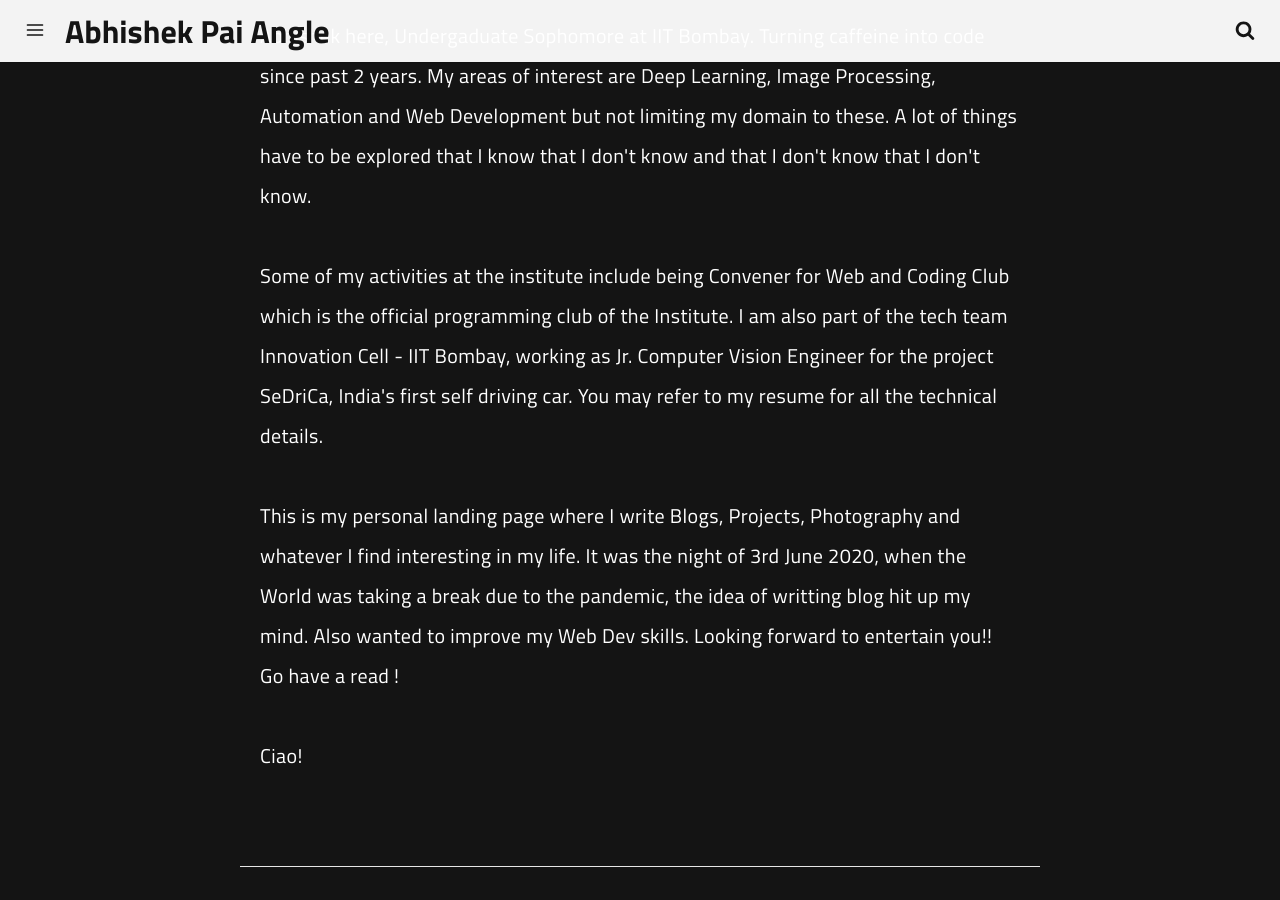
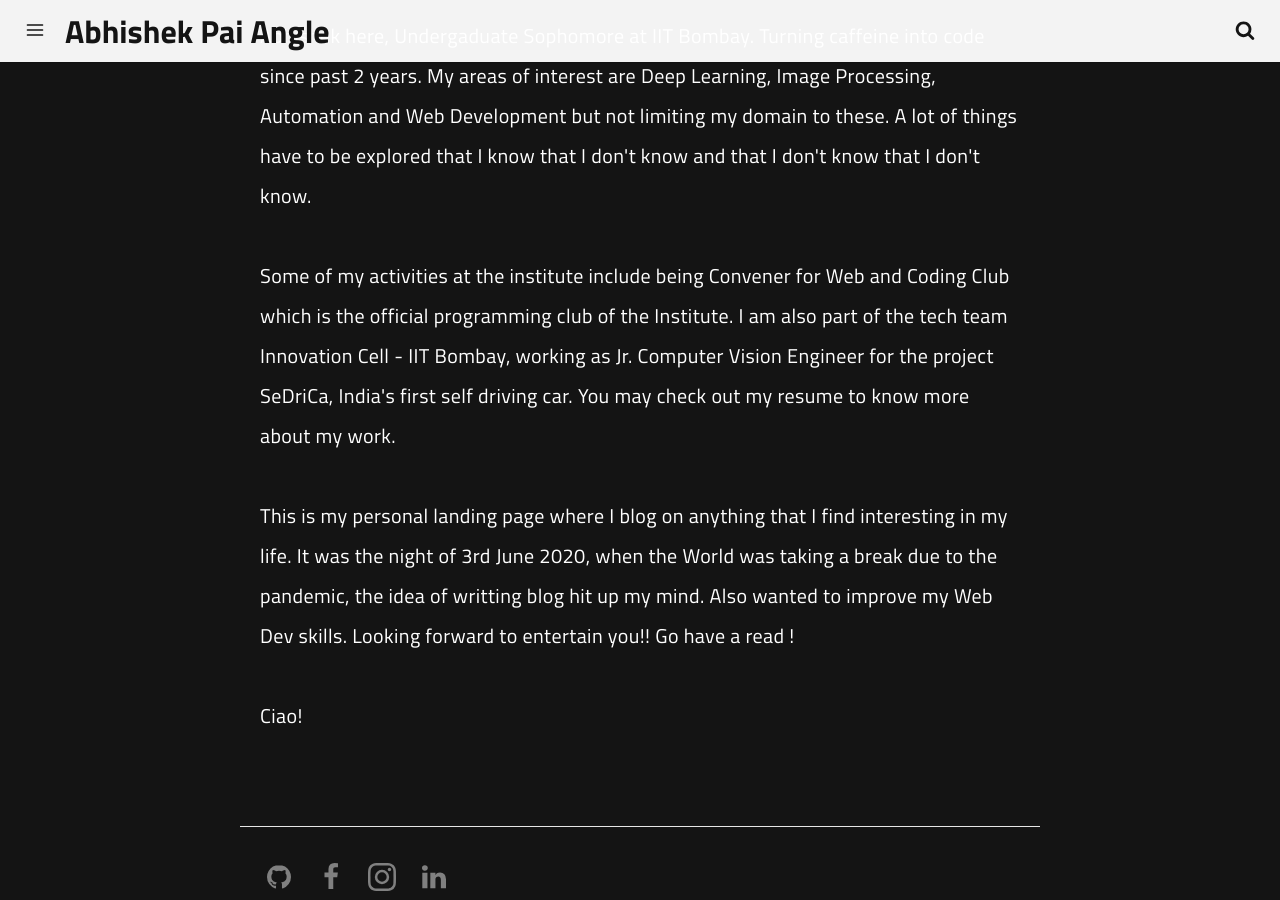
Before and after one commit to abhipaiangle17/Blog, a Jekyll site: the page built from pages/about.md, in a window 1280 px wide and 900 px high, scrolled down 802 px. Built offline with Jekyll 4.4.1, drawn with Linux system fonts in a browser that asks for light colours; a script that is not in the unit is left out.

Commit message:
Update about.md

```diff
--- a/pages/about.md
+++ b/pages/about.md
@@ -18,9 +18,9 @@ Glad that you landed here. My thoughts might entertain you or maybe get some gig
 <br><br>
 Abhishek here, Undergaduate Sophomore at IIT Bombay. Turning caffeine into code since past 2 years. My areas of interest are Deep Learning, Image Processing, Automation and Web Development but not limiting my domain to these. A lot of things have to be explored that I know that I don't know and that I don't know that I don't know.
 <br><br>
-Some of my activities at the institute include being Convener for Web and Coding Club which is the official programming club of the Institute. I am also part of the tech team Innovation Cell - IIT Bombay, working as Jr. Computer Vision Engineer for the project SeDriCa, India's first self driving car. You may refer to my resume for all the technical details.
+Some of my activities at the institute include being Convener for Web and Coding Club which is the official programming club of the Institute. I am also part of the tech team Innovation Cell - IIT Bombay, working as Jr. Computer Vision Engineer for the project SeDriCa, India's first self driving car. You may check out my resume to know more about my work.
 <br><br>
-This is my personal landing page where I write Blogs, Projects, Photography and whatever I find interesting in my life. It was the night of 3rd June 2020, when the World was taking a break due to the pandemic, the idea of writting blog hit up my mind. Also wanted to improve my Web Dev skills. Looking forward to entertain you!! Go have a read !
+This is my personal landing page where I blog on anything that I find interesting in my life. It was the night of 3rd June 2020, when the World was taking a break due to the pandemic, the idea of writting blog hit up my mind. Also wanted to improve my Web Dev skills. Looking forward to entertain you!! Go have a read !
 <br><br>
 Ciao!
 <br><br>
```
